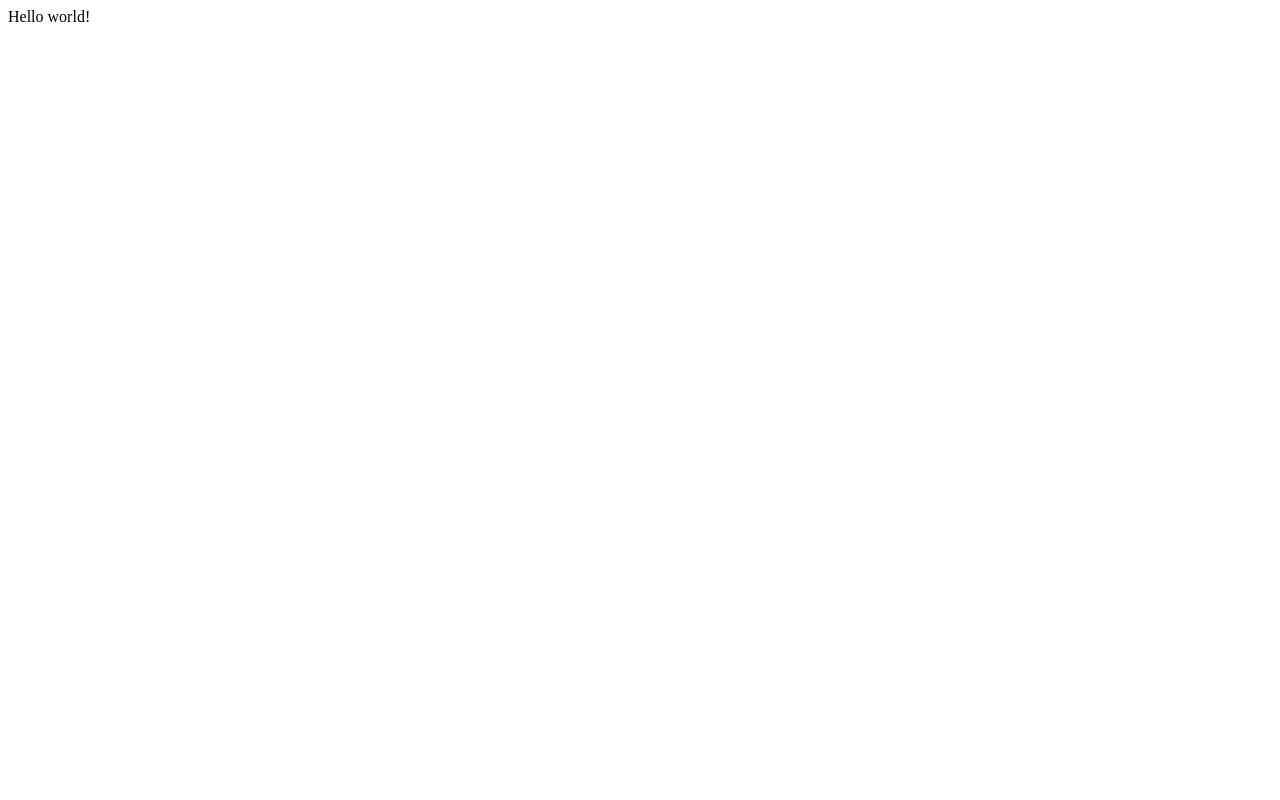
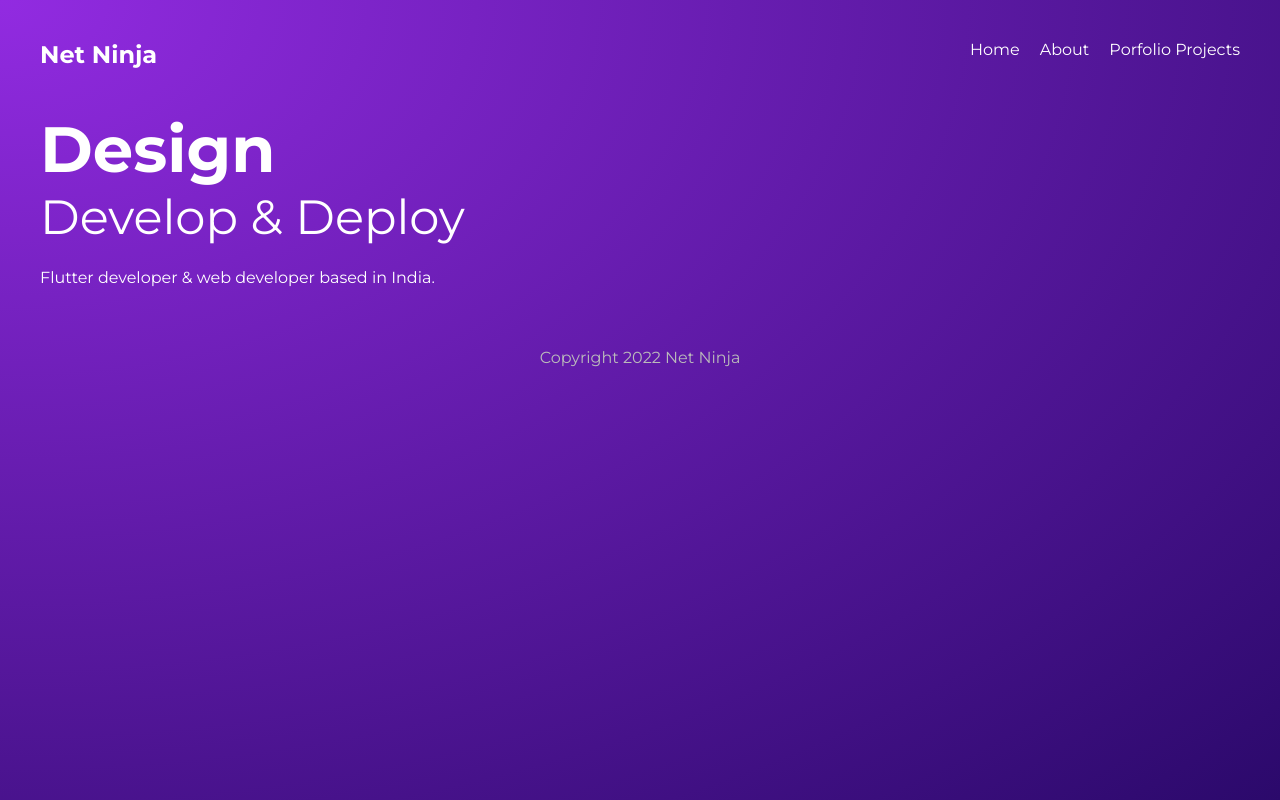
Before and after one commit to Prometheus2k/gatsby-portfolio, a Gatsby site: page / in a window 1280 px wide. Built offline with nearby package versions, Linux system fonts and the light colour scheme; Gatsby itself is replaced by a stand-in of ours.

Commit message:
Basic layout

```diff
--- /dev/null
+++ b/src/components/Layout.js
@@ -0,0 +1,17 @@
+import React from "react"
+import Navbar from "./Navbar"
+import "../styles/global.css"
+
+export default function Layout({ children }) {
+  return (
+    <div className="layout">
+      <Navbar />
+
+      <div className="content">{children}</div>
+
+      <footer>
+        <p>Copyright 2022 Net Ninja</p>
+      </footer>
+    </div>
+  )
+}
--- /dev/null
+++ b/src/components/Navbar.js
@@ -0,0 +1,15 @@
+import { Link } from "gatsby"
+import React from "react"
+
+export default function Navbar() {
+  return (
+    <nav>
+      <h1>Net Ninja</h1>
+      <div className="links">
+        <Link to="/">Home</Link>
+        <Link to="/about">About</Link>
+        <Link to="/projects">Porfolio Projects</Link>
+      </div>
+    </nav>
+  )
+}
--- a/src/pages/index.js
+++ b/src/pages/index.js
@@ -1,5 +1,17 @@
 import React from "react"
+import Layout from "../components/Layout"
+import * as styles from "../styles/home.module.css"
 
 export default function Home() {
-  return <div>Hello world!</div>
+  return (
+    <Layout>
+      <section className={styles.header}>
+        <div>
+          <h2>Design</h2>
+          <h3>Develop & Deploy</h3>
+          <p>Flutter developer & web developer based in India. </p>
+        </div>
+      </section>
+    </Layout>
+  )
 }
--- /dev/null
+++ b/src/styles/global.css
@@ -0,0 +1,55 @@
+@import url("https://fonts.googleapis.com/css2?family=Montserrat:wght@300;400;500;700&display=swap");
+
+* {
+  margin: 0;
+  padding: 0;
+  text-decoration: none;
+  font-family: "Montserrat";
+  color: white;
+}
+html,
+body {
+  min-height: 100%;
+}
+body {
+  background: radial-gradient(
+    at top left,
+    rgba(146, 43, 225, 1) 0%,
+    rgba(43, 9, 107, 1) 100%
+  );
+  background-repeat: no-repeat;
+}
+p {
+  margin: 16px auto;
+  line-height: 1.5em;
+}
+
+/* layout & nav */
+.layout {
+  max-width: 1200px;
+  margin: 0 auto;
+}
+nav {
+  display: grid;
+  grid-template-columns: 1fr 1fr;
+  margin: 40px auto;
+}
+nav .links {
+  display: inline-block;
+  text-align: right;
+}
+nav a {
+  display: inline-block;
+  margin-left: 20px;
+  font-weight: 400;
+  padding-bottom: 8px;
+  border-bottom: 3px solid transparent;
+}
+nav a:hover {
+  border-color: white;
+}
+footer p {
+  text-align: center;
+  color: #bbb;
+  margin: 40px auto;
+}
--- /dev/null
+++ b/src/styles/home.module.css
@@ -0,0 +1,22 @@
+.header {
+  display: grid;
+  grid-template-columns: 1fr 1fr;
+  grid-gap: 40px;
+  align-items: center;
+}
+.header h2 {
+  font-size: 4em;
+}
+.header h3 {
+  font-size: 3em;
+  font-weight: 400;
+  margin-bottom: 20px;
+}
+.btn {
+  display: inline-block;
+  background: #d42990;
+  padding: 10px 16px;
+  border-radius: 10px;
+  margin-top: 20px;
+  font-weight: 500;
+}
```
Also changed, not shown: src/pages/404.js (added, +13 -0 lines), src/pages/about.js (added, +24 -0 lines), src/pages/projects/index.js (added, +13 -0 lines).
